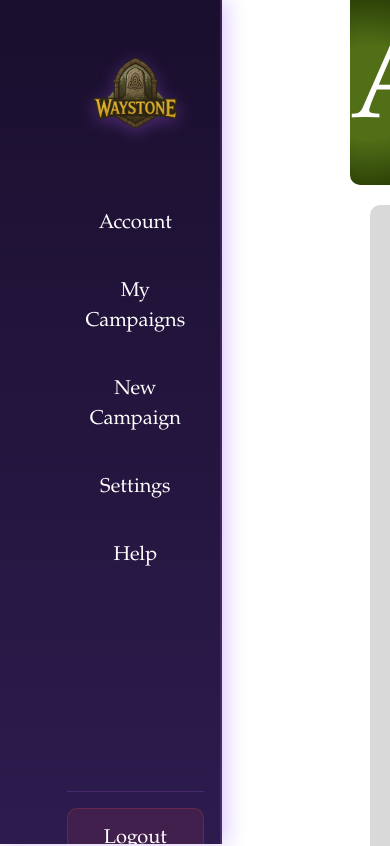
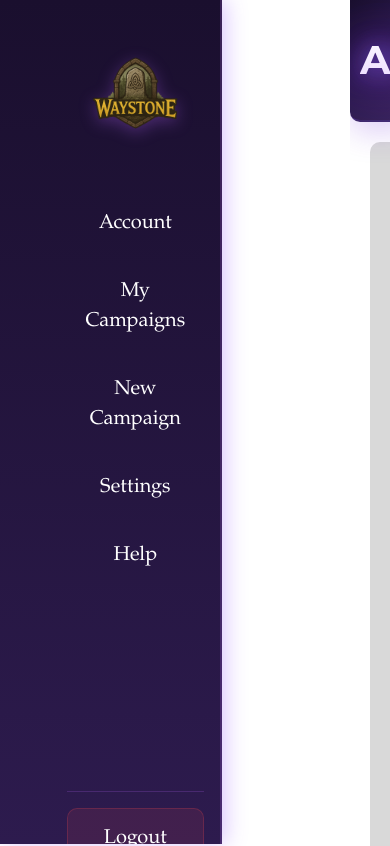
Before and after one commit to WouterOnGithub/Waystone, a React (Vite) app in the folder waystoneProject/: page /user/Account_Page in a window 390 px wide. Shown: the top 846 px of the page. Built offline with nearby package versions, Linux system fonts and the light colour scheme; no server answers.

Commit message:
Header css aangepast

```diff
--- a/waystoneProject/src/components/UI/Header.jsx
+++ b/waystoneProject/src/components/UI/Header.jsx
@@ -1,5 +1,6 @@
+import "./UI css/Header.css";
+
 function Header({ title = "" }) {
-  {/* The green bar at the top of the page */}
   return (
     <div id="title">
       <p>{title}</p>
--- /dev/null
+++ b/waystoneProject/src/components/UI/UI css/Header.css
@@ -0,0 +1,125 @@
+@import url('https://fonts.googleapis.com/css2?family=Montserrat:wght@700;800&family=Raleway:wght@700;800&display=swap');
+
+#title {
+  background: linear-gradient(135deg, #1a0f2e 0%, #2d1b4e 50%, #3d2560 100%);
+  padding: 60px 20px;
+  text-align: center;
+  border-bottom: 2px solid rgba(139, 92, 246, 0.3);
+  box-shadow: 0 8px 32px rgba(109, 40, 217, 0.25);
+  position: relative;
+  overflow: hidden;
+}
+
+/* Subtle animated glow background effect */
+#title::before {
+  content: '';
+  position: absolute;
+  top: -50%;
+  left: -50%;
+  width: 200%;
+  height: 200%;
+  background: radial-gradient(circle, rgba(139, 92, 246, 0.1) 0%, transparent 70%);
+  animation: pulse 6s ease-in-out infinite;
+}
+
+#title p {
+  font-size: 4.5rem;
+  font-weight: 700;
+  font-family: 'Montserrat', 'Raleway', 'Inter', sans-serif;
+  letter-spacing: 0.08em;
+  margin: 0;
+  position: relative;
+  z-index: 1;
+  text-transform: uppercase;
+
+  /* Modern neon effect with softer purple */
+  color: #f8f8ff;
+  background: linear-gradient(180deg, #ffffff 0%, #e9d5ff 100%);
+  -webkit-background-clip: text;
+  background-clip: text;
+  -webkit-text-fill-color: transparent;
+
+  /* Subtle outline and glow */
+  filter: drop-shadow(0 0 8px rgba(139, 92, 246, 0.6))
+          drop-shadow(0 0 16px rgba(109, 40, 217, 0.4))
+          drop-shadow(0 0 24px rgba(88, 28, 135, 0.3));
+
+  animation: subtleGlow 4s ease-in-out infinite;
+}
+
+/* Subtle glow animation - more professional */
+@keyframes subtleGlow {
+  0%, 100% {
+    filter: drop-shadow(0 0 8px rgba(139, 92, 246, 0.6))
+            drop-shadow(0 0 16px rgba(109, 40, 217, 0.4))
+            drop-shadow(0 0 24px rgba(88, 28, 135, 0.3));
+  }
+
+  50% {
+    filter: drop-shadow(0 0 12px rgba(139, 92, 246, 0.7))
+            drop-shadow(0 0 20px rgba(109, 40, 217, 0.5))
+            drop-shadow(0 0 28px rgba(88, 28, 135, 0.4));
+  }
+}
+
+@keyframes pulse {
+  0%, 100% {
+    transform: scale(1) translate(0, 0);
+    opacity: 0.3;
+  }
+  50% {
+    transform: scale(1.05) translate(5px, 5px);
+    opacity: 0.5;
+  }
+}
+
+/* Alternative: For outlined text style (uncomment if preferred) */
+/*
+#title p {
+  color: transparent;
+  -webkit-text-fill-color: transparent;
+  -webkit-text-stroke: 2px #a78bfa;
+  text-stroke: 2px #a78bfa;
+
+  filter: drop-shadow(0 0 6px rgba(139, 92, 246, 0.7))
+          drop-shadow(0 0 12px rgba(109, 40, 217, 0.5))
+          drop-shadow(0 0 18px rgba(88, 28, 135, 0.4));
+}
+*/
+
+/* Responsive design */
+@media (max-width: 1200px) {
+  #title p {
+    font-size: 4rem;
+    letter-spacing: 0.06em;
+  }
+}
+
+@media (max-width: 1024px) {
+  #title p {
+    font-size: 3.5rem;
+    letter-spacing: 0.05em;
+  }
+}
+
+@media (max-width: 768px) {
+  #title {
+    padding: 40px 15px;
+  }
+
+  #title p {
+    font-size: 2.8rem;
+    letter-spacing: 0.04em;
+  }
+}
+
+@media (max-width: 480px) {
+  #title {
+    padding: 30px 10px;
+  }
+
+  #title p {
+    font-size: 2rem;
+    letter-spacing: 0.03em;
+  }
+}
```
